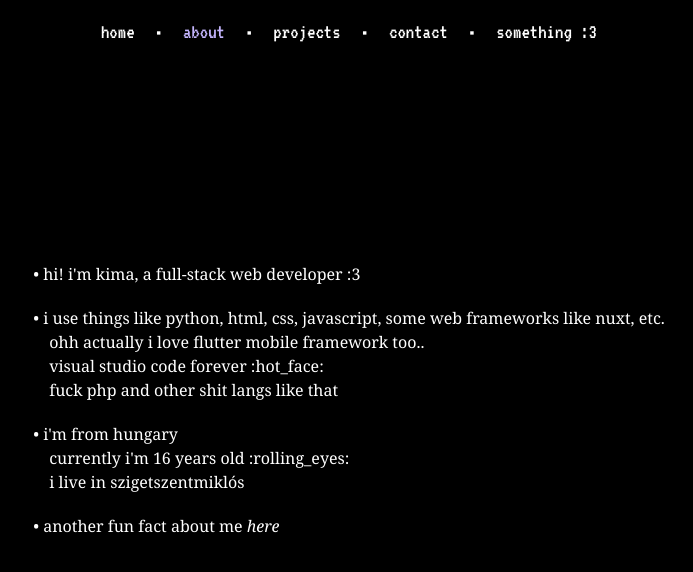
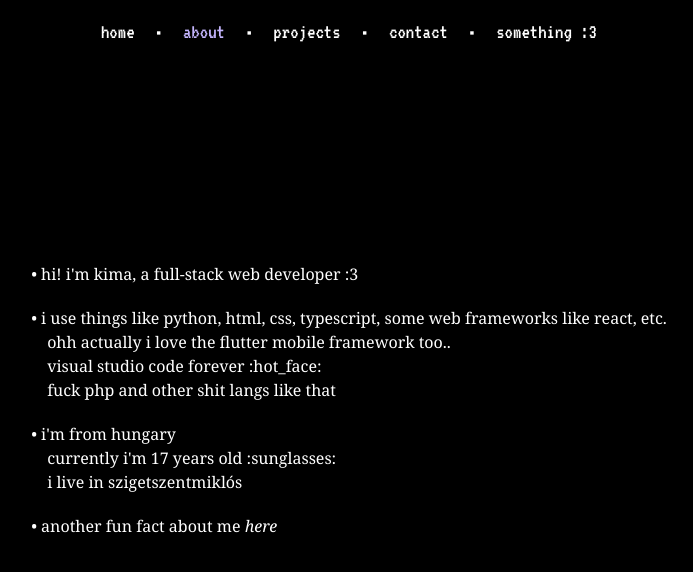
Before and after one commit to rnxm/kima.dev, a Nuxt app: page /about in a window 1280 px wide. Shown: the top 572 px of the page, without its empty margins (291-984 px from the left). Built offline with nearby package versions, Linux system fonts and the light colour scheme.

Commit message:
made the site more up-to-date

```diff
--- a/pages/about.vue
+++ b/pages/about.vue
@@ -19,14 +19,14 @@
             • hi! i'm kima, a full-stack web developer :3
         </p>
         <p class="text-justify indent-[-1em] ml-4">
-            • i use things like python, html, css, javascript, some web frameworks like nuxt, etc.<br>
-            ohh actually i love flutter mobile framework too..<br>
+            • i use things like python, html, css, typescript, some web frameworks like react, etc.<br>
+            ohh actually i love the flutter mobile framework too..<br>
             visual studio code forever :hot_face:<br>
             fuck php and other shit langs like that
         </p>
         <p class="text-justify indent-[-1em] ml-4">
             • i'm from hungary<br>
-            currently i'm 16 years old :rolling_eyes:<br>
+            currently i'm 17 years old :sunglasses:<br>
             i live in szigetszentmiklós
         </p>
         <p class="text-justify indent-[-1em] ml-4">
--- a/pages/contact.vue
+++ b/pages/contact.vue
@@ -22,13 +22,13 @@
             <a href="https://discord.com/channels/@me/654721418273226793" target="_blank" class="transition ease-in-out hover:opacity-75 duration-200">
                 <Icon name="fa6-brands:discord" size="32px" />
             </a>
-            <a href="https://instagr.am/__k1m4__" target="_blank" class="transition ease-in-out hover:opacity-75 duration-200">
+            <a href="https://instagr.am/k1m4h_" target="_blank" class="transition ease-in-out hover:opacity-75 duration-200">
                 <Icon name="fa6-brands:instagram" size="32px" />
             </a>
             <a href="https://github.com/kimaah" target="_blank" class="transition ease-in-out hover:opacity-75 duration-200">
                 <Icon name="fa6-brands:github" size="32px" />
             </a>
-            <a href="https://xyl.lol/kima" target="_blank" class="transition ease-in-out hover:opacity-75 duration-200">
+            <a href="https://yoursit.ee/kima" target="_blank" class="transition ease-in-out hover:opacity-75 duration-200">
                 <Icon name="fa6-solid:ellipsis" size="32px" />
             </a>
         </div>
--- a/pages/projects.vue
+++ b/pages/projects.vue
@@ -22,7 +22,6 @@
                 <h1 class="text-2xl text-white font-['VT323']">own projects</h1>
                 <div class="flex flex-row flex-wrap gap-10 h-fit w-fit max-w-3xl">
                     <ProjectCard title="reFilc" description="an alternative eKréta client that looks and works better lol, made by students for students" icon_url="/images/logo/refilc.png" link="https://refilc.hu"/>
-                    <ProjectCard title="Stority" description="a hungarian social media platform with many cool features and thingies" icon_url="/images/logo/stority.png" link="https://stority.hu"/>
                     <ProjectCard title="Li-Ma-Craft" description="an open minecraft server for everyone, with most known minigames like bedwars, murdermystery, etc." link="https://limacraft.kima.dev"/>
                     <ProjectCard title="Other.." description="all of my smallest and other work in progress projects are on my github page, check them out too :D" link="https://github.com/kimaah"/>
                     <!-- <ProjectCard tite="" description="" icon_url="penis" link="https://"/> -->
@@ -41,9 +40,10 @@
                 <div class="flex flex-row flex-wrap gap-10 h-fit w-fit max-w-3xl">
                     <ProjectCard title="TokyoHost" description="a game and virtual server hosting provider based in hungary with most of the popular game servers supported" icon_url="/images/logo/tokyohost.png" link="https://tokyohost.eu"/>
                     <ProjectCard title="Plave" description="another cool hungarian social media platform which is mainly based on voice and sound" icon_url="/images/logo/plave.png" link="https://plave.hu"/>
-                    <ProjectCard title="FreshFM" description="a hungarian online radio station that plays new and better known older songs too" icon_url="/images/logo/freshfm.png" link="https://freshfm.hu"/>
+                    <ProjectCard title="Stority" description="a hungarian social media platform with many cool features and thingies" icon_url="/images/logo/stority.png" link="https://stority.hu"/>
+                    <!-- <ProjectCard title="FreshFM" description="a hungarian online radio station that plays new and better known older songs too" icon_url="/images/logo/freshfm.png" link="https://freshfm.hu"/>
                     <ProjectCard title="MARS" description="another designer and developer team, they're also cheap and make fancy designs" icon_url="/images/logo/mars.png" link="https://marsdesign.hu"/>
-                    <ProjectCard title="dedicated.zone" description="a stable and cheap non-tls terminating reverse proxy service with ddos protection" icon_url="/images/logo/dedicatedzone.png" link="https://dedicated.zone"/>
+                    <ProjectCard title="dedicated.zone" description="a stable and cheap non-tls terminating reverse proxy service with ddos protection" icon_url="/images/logo/dedicatedzone.png" link="https://dedicated.zone"/> -->
                 </div>
             </div>
             <div class="flex flex-col gap-10 h-fit w-fit">
```
Also changed, not shown: 1 other file (tests, documents, lock files or other folders).
